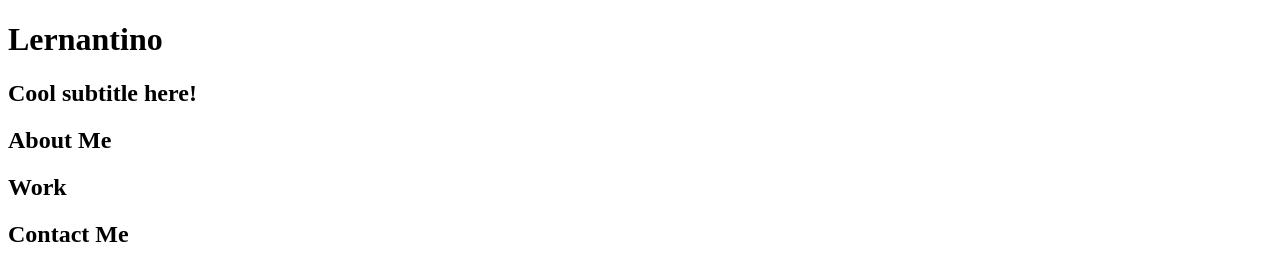
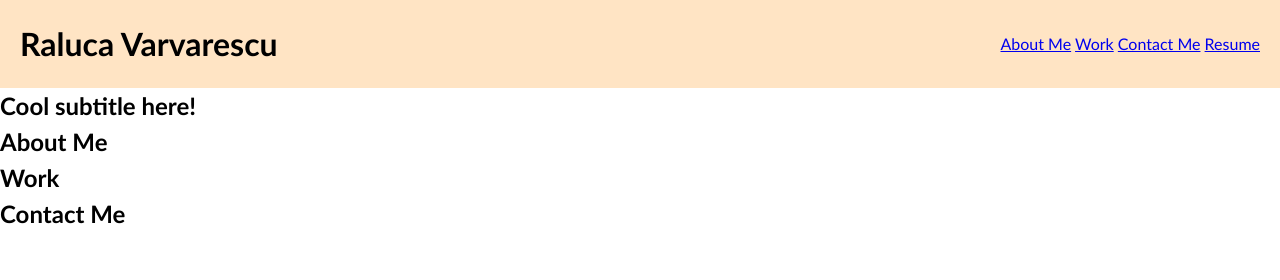
Before and after one commit to rav2901/the-first-portofolio-one, a plain HTML site: page portofolio.htm in a window 1280 px wide. Drawn offline with Linux system fonts and the light colour scheme.

Commit message:
added header section with css style

```diff
--- a/portofolio.css
+++ b/portofolio.css
@@ -7,6 +7,13 @@
     padding: 0;
     font-family: 'Trebuchet MS', 'Lucida Sans Unicode', 'Lucida Grande', 'Lucida Sans', Arial, sans-serif;
     line-height: 1.5;
+  }
+  #logo-and-nav{
+    display:flex;
+    justify-content: space-between;
+    align-items: center;
+    background-color: bisque;
+    padding:20px;
   }
 
   h1,
--- a/portofolio.htm
+++ b/portofolio.htm
@@ -5,15 +5,19 @@
   <meta charset="UTF-8">
   <meta name="viewport" content="width=device-width, initial-scale=1.0">
   <meta http-equiv="X-UA-Compatible" content="ie=edge">
-  <title>Lernantino // Web Developer</title>
-  <link rel="stylesheet" href="./assets/css/style.css" />
+  <title>My Portofolio</title>
+  <link rel="stylesheet" href="portofolio.css">
 </head>
 
 <body>
   <!-- main logo / nav -->
-  <header>
-    <h1>Lernantino</h1>
+  <header id="logo-and-nav">
+    <h1>Raluca Varvarescu</h1>
     <nav>
+     <a href="#about">About Me</a>
+     <a href="#work">Work</a>
+     <a href="#contact">Contact Me</a>
+     <a href="#">Resume</a>
     </nav>
   </header>
 
```
